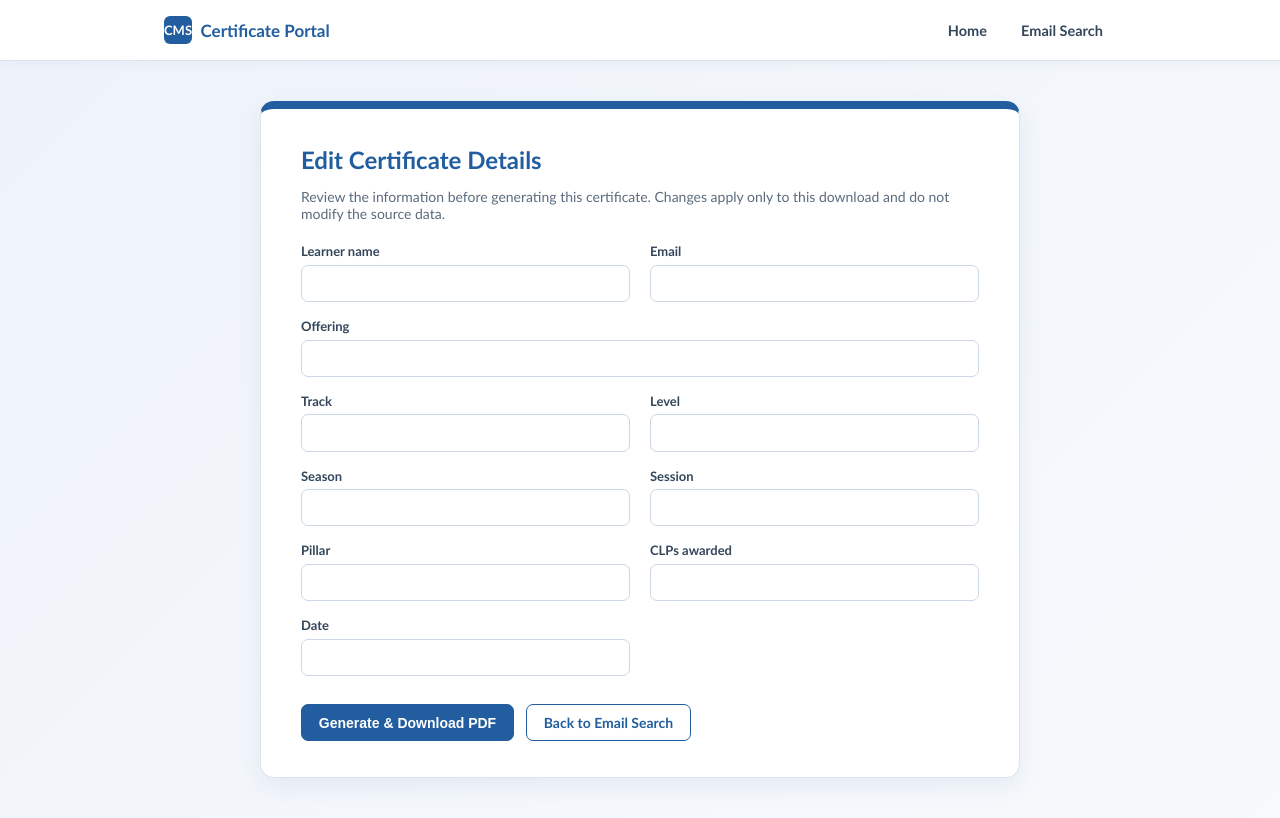
After one commit to NickHolmesJOS/CertTracker, a FastAPI app: template CertPortal/templates/edit_certificate.html in a window 1280 px wide. The commit adds this page. Run offline with FastAPI, Linux system fonts and the light colour scheme; the template is opened without the code that fills it, so the values that code supplies are empty.

Commit message:
Second Push

```diff
--- a/CertPortal/app.py
+++ b/CertPortal/app.py
@@ -221,6 +221,30 @@ def build_certificate_context(row: pd.Series) -> dict:
     }
 
 
+EDITABLE_FIELDS = ["name", "email", "track", "level", "offering", "season", "session", "pillar", "clps", "date"]
+
+
+def apply_certificate_overrides(row: pd.Series, overrides: dict[str, str]) -> pd.Series:
+    edited = row.copy()
+    for field in EDITABLE_FIELDS:
+        value = overrides.get(field)
+        if value is not None:
+            edited[field] = value.strip()
+    return edited
+
+
+def safe_filename_part(value: str, fallback: str) -> str:
+    cleaned = re.sub(r"[^A-Za-z0-9]+", "_", str(value or "")).strip("._")
+    return cleaned or fallback
+
+
+def certificate_filename(row: pd.Series, suffix: str = "") -> str:
+    learner = safe_filename_part(row.get("name"), "learner")
+    offering = safe_filename_part(row.get("offering") or row.get("track"), "certificate")
+    suffix_part = f"_{suffix}" if suffix else ""
+    return f"{learner}_{offering}{suffix_part}.pdf"
+
+
 def render_certificate_html(row: pd.Series) -> str:
     template = templates.get_template("certificate.html")
     return template.render(**build_certificate_context(row))
@@ -270,16 +294,57 @@ def search(request: Request, email: str = Form(...)):
     )
 
 
-@app.get("/certificate/pdf")
-def certificate_pdf(email: str = Query(...), idx: int = Query(...)):
+@app.get("/certificate/edit", response_class=HTMLResponse)
+def certificate_edit(request: Request, email: str = Query(...), idx: int = Query(...)):
+    courses_df = get_learner_courses(email)
+    if idx < 0 or idx >= len(courses_df):
+        return RedirectResponse("/search")
+    certificate = build_certificate_context(courses_df.iloc[idx])
+    return templates.TemplateResponse(
+        request,
+        "edit_certificate.html",
+        {"certificate": certificate, "email": email, "idx": idx, "active": "search"},
+    )
+
+
+@app.post("/certificate/pdf")
+def certificate_pdf(
+    email: str = Form(...),
+    idx: int = Form(...),
+    name: str | None = Form(None),
+    edited_email: str | None = Form(None),
+    track: str | None = Form(None),
+    level: str | None = Form(None),
+    offering: str | None = Form(None),
+    season: str | None = Form(None),
+    session: str | None = Form(None),
+    pillar: str | None = Form(None),
+    clps: str | None = Form(None),
+    date: str | None = Form(None),
+):
     courses_df = get_learner_courses(email)
     if idx < 0 or idx >= len(courses_df):
         return RedirectResponse("/")
 
     row = courses_df.iloc[idx]
+    row = apply_certificate_overrides(
+        row,
+        {
+            "name": name,
+            "email": edited_email,
+            "track": track,
+            "level": level,
+            "offering": offering,
+            "season": season,
+            "session": session,
+            "pillar": pillar,
+            "clps": clps,
+            "date": date,
+        },
+    )
     html = render_certificate_html(row)
     pdf_bytes = html_to_pdf_bytes(html)
-    filename = f"certificate_{row.get('track') or row.get('offering') or 'course'}.pdf".replace(" ", "_")
+    filename = certificate_filename(row)
     return StreamingResponse(
         io.BytesIO(pdf_bytes),
         media_type="application/pdf",
@@ -308,6 +373,7 @@ def download_track(email: str = Query(...), track: str = Query(...)):
 def _zip_response(email: str, idx_list: list[int], suffix: str = "") -> StreamingResponse:
     courses_df = get_learner_courses(email)
     buffer = io.BytesIO()
+    learner_name = courses_df.iloc[0].get("name", "") if not courses_df.empty else "learner"
 
     with zipfile.ZipFile(buffer, "w", zipfile.ZIP_DEFLATED) as zf:
         for idx in idx_list:
@@ -316,12 +382,13 @@ def _zip_response(email: str, idx_list: list[int], suffix: str = "") -> Streamin
             row = courses_df.iloc[idx]
             html = render_certificate_html(row)
             pdf_bytes = html_to_pdf_bytes(html)
-            name = f"certificate_{idx}_{row.get('track') or row.get('offering') or 'course'}.pdf".replace(" ", "_")
-            zf.writestr(name, pdf_bytes)
+            filename = certificate_filename(row, str(idx + 1))
+            zf.writestr(filename, pdf_bytes)
 
     buffer.seek(0)
-    zip_name = f"certificates_{email}" + (f"_{suffix}" if suffix else "")
-    zip_name = zip_name.replace(" ", "_")
+    zip_name = f"{safe_filename_part(learner_name, 'learner')}_certificates"
+    if suffix:
+        zip_name += f"_{safe_filename_part(suffix, 'track')}"
     return StreamingResponse(
         buffer,
         media_type="application/zip",
--- /dev/null
+++ b/CertPortal/templates/edit_certificate.html
@@ -0,0 +1,91 @@
+{% extends "base.html" %}
+{% block title %}Edit Certificate - CMS Certificate Portal{% endblock %}
+{% block style %}
+  .edit-card {
+    max-width: 760px;
+    margin: 0 auto;
+    background: #fff;
+    border: 1px solid #dce4ee;
+    border-top: 8px solid #225E9F;
+    border-radius: 14px;
+    padding: 2.25em 2.5em;
+    box-shadow: 0 8px 24px rgba(34, 94, 159, 0.08);
+  }
+  .edit-card h1 { color: #225E9F; font-size: 24px; margin: 0 0 .25em; }
+  .edit-card .intro { color: #5b6b7d; font-size: 14px; margin-bottom: 1.5em; }
+  .fields { display: grid; grid-template-columns: repeat(2, minmax(0, 1fr)); gap: 1em 1.25em; }
+  .field { display: flex; flex-direction: column; gap: .35em; }
+  .field.full { grid-column: 1 / -1; }
+  .field label { color: #33465c; font-size: 13px; font-weight: 600; }
+  .field input {
+    width: 100%; padding: .65em .75em; border: 1px solid #cdd7e3; border-radius: 7px;
+    font: inherit; font-size: 14px; outline: none;
+  }
+  .field input:focus { border-color: #225E9F; box-shadow: 0 0 0 3px rgba(34, 94, 159, .1); }
+  .actions { display: flex; gap: .75em; flex-wrap: wrap; margin-top: 1.75em; }
+  .btn {
+    padding: .65em 1.2em; font-size: 14px; font-weight: 600; border-radius: 7px;
+    cursor: pointer; text-decoration: none; display: inline-block;
+  }
+  .btn.primary { background: #225E9F; color: #fff; border: 1px solid #225E9F; }
+  .btn.primary:hover { background: #184873; }
+  .btn.secondary { background: #fff; color: #225E9F; border: 1px solid #225E9F; }
+  .btn.secondary:hover { background: #eef4fb; }
+  @media (max-width: 620px) { .fields { grid-template-columns: 1fr; } .field.full { grid-column: auto; } .edit-card { padding: 1.5em; } }
+{% endblock %}
+{% block content %}
+<div class="edit-card">
+  <h1>Edit Certificate Details</h1>
+  <p class="intro">Review the information before generating this certificate. Changes apply only to this download and do not modify the source data.</p>
+  <form method="post" action="/certificate/pdf">
+    <input type="hidden" name="email" value="{{ email }}">
+    <input type="hidden" name="idx" value="{{ idx }}">
+    <div class="fields">
+      <div class="field">
+        <label for="name">Learner name</label>
+        <input id="name" name="name" value="{{ certificate.name }}" required>
+      </div>
+      <div class="field">
+        <label for="edited_email">Email</label>
+        <input id="edited_email" name="edited_email" type="email" value="{{ certificate.email }}" required>
+      </div>
+      <div class="field full">
+        <label for="offering">Offering</label>
+        <input id="offering" name="offering" value="{{ certificate.offering }}" required>
+      </div>
+      <div class="field">
+        <label for="track">Track</label>
+        <input id="track" name="track" value="{{ certificate.track }}">
+      </div>
+      <div class="field">
+        <label for="level">Level</label>
+        <input id="level" name="level" value="{{ certificate.level }}">
+      </div>
+      <div class="field">
+        <label for="season">Season</label>
+        <input id="season" name="season" value="{{ certificate.season }}">
+      </div>
+      <div class="field">
+        <label for="session">Session</label>
+        <input id="session" name="session" value="{{ certificate.session }}">
+      </div>
+      <div class="field">
+        <label for="pillar">Pillar</label>
+        <input id="pillar" name="pillar" value="{{ certificate.pillar }}">
+      </div>
+      <div class="field">
+        <label for="clps">CLPs awarded</label>
+        <input id="clps" name="clps" value="{{ certificate.clps }}" inputmode="decimal">
+      </div>
+      <div class="field">
+        <label for="date">Date</label>
+        <input id="date" name="date" value="{{ certificate.date }}">
+      </div>
+    </div>
+    <div class="actions">
+      <button class="btn primary" type="submit">Generate &amp; Download PDF</button>
+      <a class="btn secondary" href="/search">Back to Email Search</a>
+    </div>
+  </form>
+</div>
+{% endblock %}
--- a/CertPortal/templates/results.html
+++ b/CertPortal/templates/results.html
@@ -113,7 +113,7 @@
               <td>{{ c.offering or c.track }}{% if c.level %} &mdash; {{ c.level }}{% endif %}</td>
               <td>{{ c.season }} {{ c.session }}</td>
               <td>{{ c.date }}</td>
-              <td><a class="link" href="/certificate/pdf?email={{ email_q }}&idx={{ c.idx }}">Download PDF</a></td>
+              <td><a class="link" href="/certificate/edit?email={{ email_q }}&idx={{ c.idx }}">Edit &amp; Download</a></td>
             </tr>
             {% endfor %}
           </tbody>
@@ -144,7 +144,7 @@
               <td>{{ c.offering }}</td>
               <td>{{ c.season }} {{ c.session }}</td>
               <td>{{ c.date }}</td>
-              <td><a class="link" href="/certificate/pdf?email={{ email_q }}&idx={{ c.idx }}">Download PDF</a></td>
+              <td><a class="link" href="/certificate/edit?email={{ email_q }}&idx={{ c.idx }}">Edit &amp; Download</a></td>
             </tr>
             {% endfor %}
           </tbody>
```
